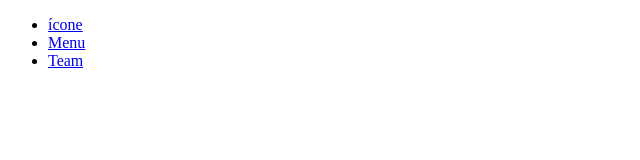
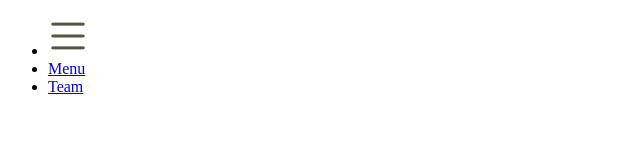
Before and after one commit to mpantonucci/frontend, a plain HTML site: page index.html in a window 1280 px wide. Shown: the whole page, without its empty margins (0-640 px from the left). Drawn offline with Linux system fonts and the light colour scheme.

Commit message:
Imagem Menu

```diff
--- a/index.html
+++ b/index.html
@@ -8,7 +8,7 @@
 <body>
     <nav>
         <ul>
-            <li><a href="#">ícone</a></li>
+            <li><a href="#"><img src="../images/charm_menu-hamburger.png" alt="ícone"></a></li>
             <li><a href="pages/menu.html">Menu</a></li>
             <li><a href="#">Team</a></li>
         </ul>
```
Also changed, not shown: images/Nav-Bar.png (added), images/charm_menu-hamburger.png (added).
